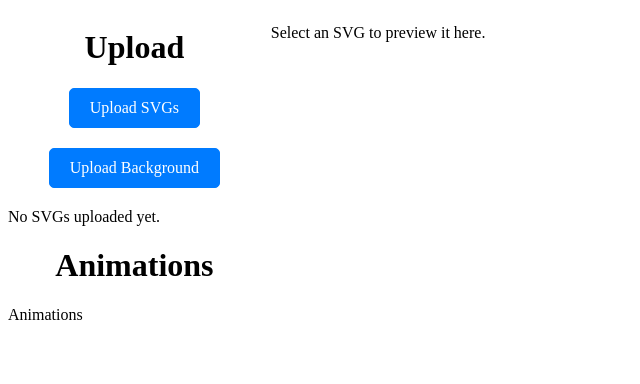
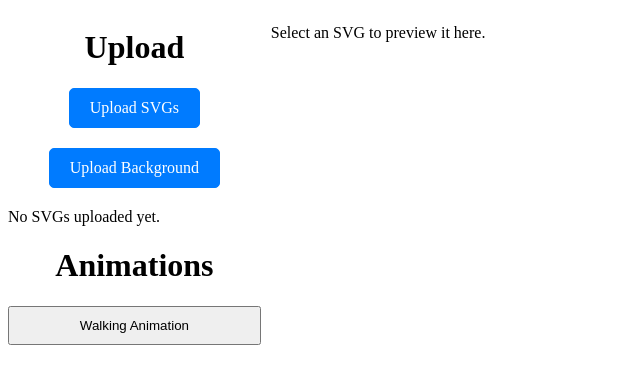
Before and after one commit to Davinder2001/editor_nextjs, a Next.js app: page / in a window 1280 px wide. Shown: the top 384 px of the page, without its empty margins (0-640 px from the left). Built offline with nearby package versions, Linux system fonts and the light colour scheme.

Commit message:
code updated

```diff
--- a/src/app/page.tsx
+++ b/src/app/page.tsx
@@ -265,6 +265,9 @@ const Page: React.FC = () => {
     }
     setContextMenuPosition(null); // Hide context menu
   };
+  const addSlideToTimeline = () => {
+
+  }
 
 
 
@@ -338,7 +341,8 @@ const Page: React.FC = () => {
                 </button>
                 <br></br>
                 <br></br>
-                <button style={{ padding: "8px 12px" }}>
+                <button style={{ padding: "8px 12px" }}
+                        onClick={addSlideToTimeline}>
                   Add Slide
                 </button>
               </div>
--- a/src/components/animations.tsx
+++ b/src/components/animations.tsx
@@ -1,8 +1,15 @@
 import React from 'react'
+const playWalkingAnimation = () => {
+    console.log("Walking Animations")
+}
 
 const Animations = () => {
   return (
-    <div>Animations</div>
+    <button className=''
+    style={{ marginBottom: "10px", padding: '10px', width: '100%' }}
+    onClick={playWalkingAnimation}
+    >
+         Walking Animation</button>
   )
 }
 
--- a/src/components/timeLine.tsx
+++ b/src/components/timeLine.tsx
@@ -2,7 +2,7 @@ import React from 'react'
 interface PreviewProps {
     play: ()=> void;
     pause: ()=> void;
-    timelineRef: any;
+    timelineRef: string;
     playheadPosition: number;
 }
 
```
